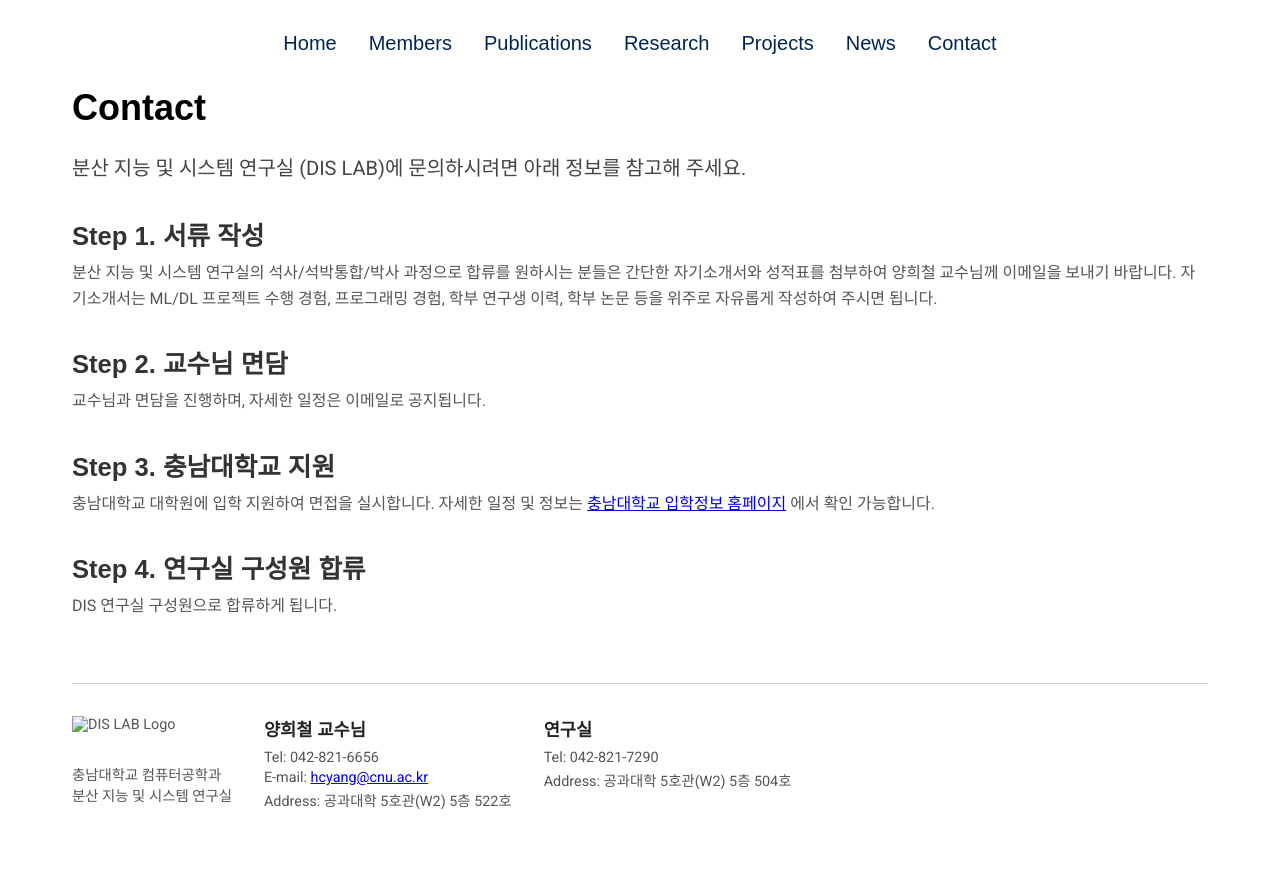
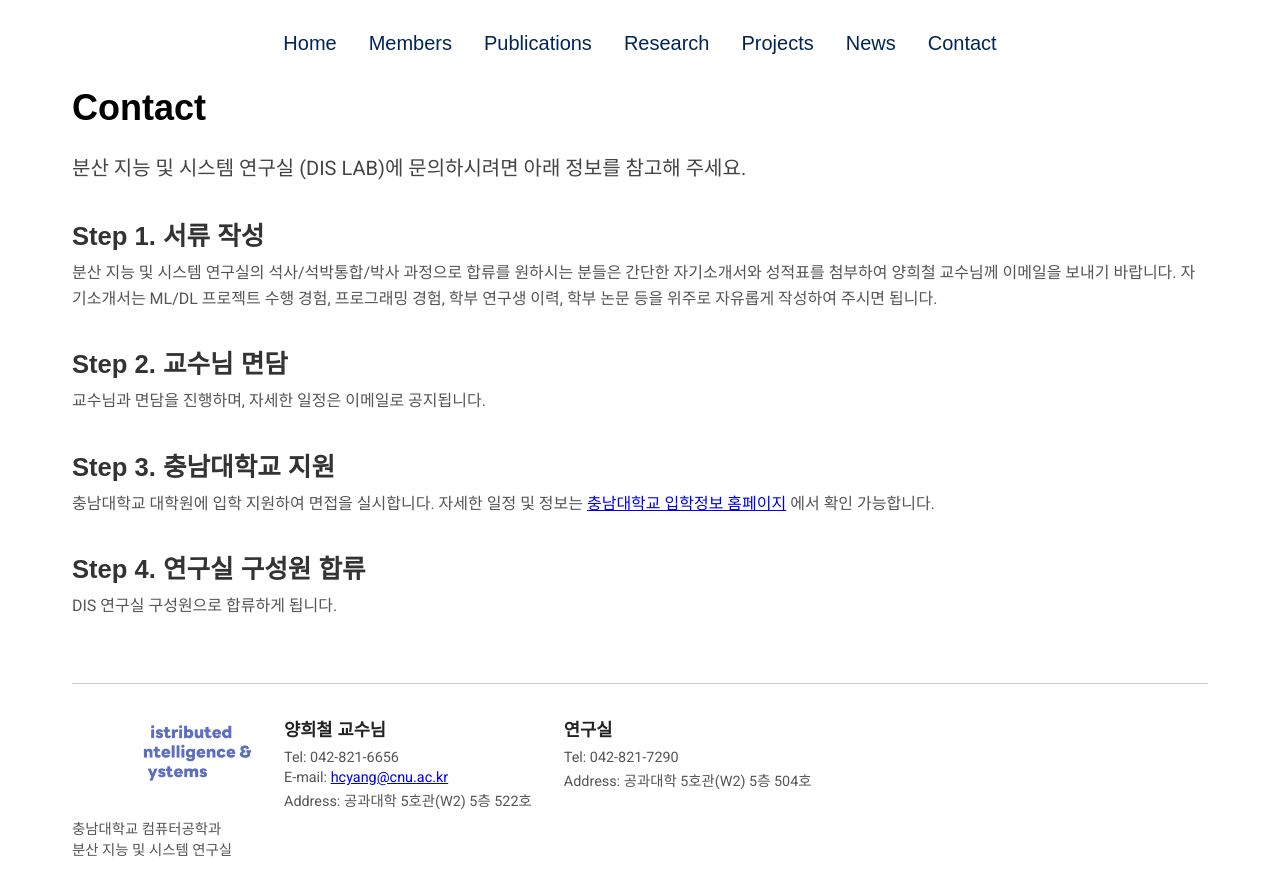
Before and after one commit to cnu-dislab/cnu-dislab.github.io, a plain HTML site: page contact.html in a window 1280 px wide. Before the commit the page ends 852 px from the top, so only its background shows below. Drawn offline with nearby package versions, Linux system fonts and the light colour scheme; a web font is replaced by a local one.

Commit message:
Update contact.html

```diff
--- a/contact.html
+++ b/contact.html
@@ -207,7 +207,7 @@
         <!-- 왼쪽 로고/연구실 명칭 -->
         <div class="footer-left">
           <!-- 예시 로고 이미지 경로 -->
-          <img src="src/lab_logo.png" alt="DIS LAB Logo">
+          <img src="https://raw.githubusercontent.com/cnu-dislab/cnu-dislab.github.io/main/src/img/lab_logo.png" alt="DIS LAB Logo">
           <p>
             충남대학교 컴퓨터공학과<br>
             분산 지능 및 시스템 연구실
```
